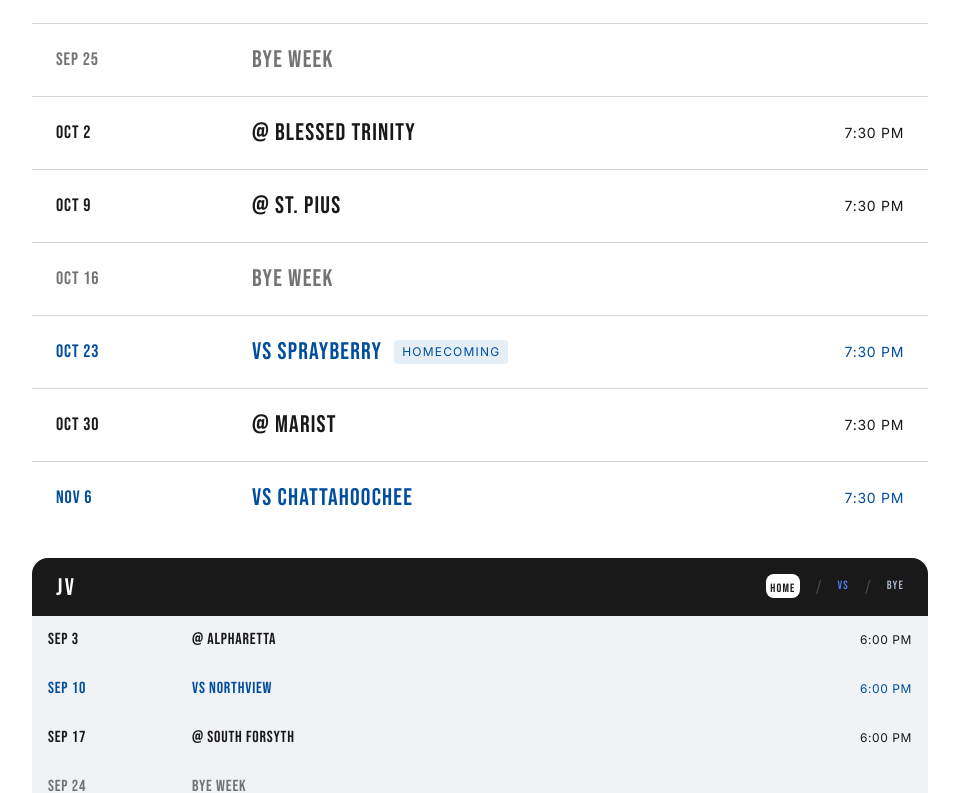
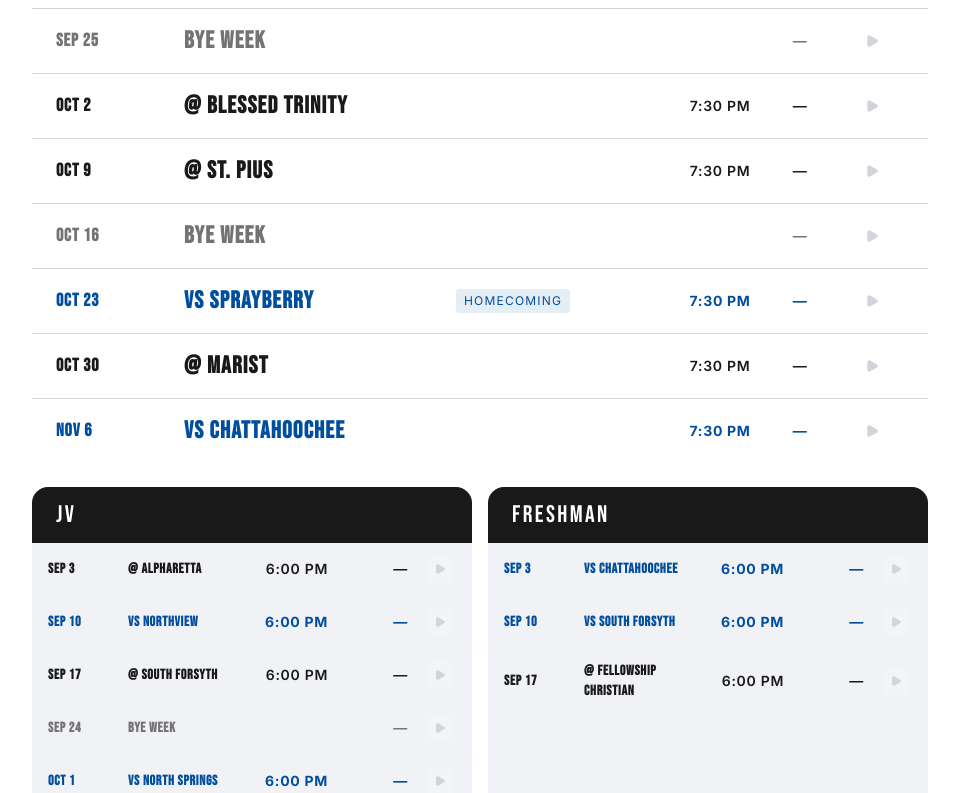
Before and after one commit to orbonnie/chs-football, a Next.js app: page /schedule in a window 1280 px wide. Shown: the part 807-1600 px from the top of the page, without its empty margins (160-1119 px from the left). Built offline with nearby package versions, Linux system fonts and the light colour scheme.

Commit message:
Update schedule format and add freshman

```diff
--- a/src/app/schedule/page.tsx
+++ b/src/app/schedule/page.tsx
@@ -1,57 +1,126 @@
 import type { Metadata } from 'next'
-import { varsity, jv } from '@/data/schedule'
+import { Play } from "lucide-react";
+import { varsity, jv, freshman } from '@/data/schedule'
+import type { Game } from '@/data/schedule'
 
 export const metadata: Metadata = {
   title: 'Schedule | Centennial Knights Football',
 }
 
-type Game = { date: string; location: string; opponent: string; time: string; note: string }
+function gameTextColor(location: string) {
+  if (location === '@') return 'text-black-500 font-semibold'    // away — black
+  if (location === 'BYE') return 'text-silver-700 font-semibold' // bye — gray
+  return 'text-royal-600 font-bold'                              // home — blue
+}
 
-function gameTextColor(location: string) {
-  if (location === 'vs') return 'text-royal-600'   // vs — royal blue
-  if (location === 'BYE') return 'text-silver-700'  // bye — gray
-  return 'text-black-500'                               // @ — black
+const colGrid = "grid grid-cols-[8rem_minmax(0,20rem)_14rem_5rem_5rem_4rem] items-center"
+
+function ColumnHeaders() {
+  return (
+    <div className={`hidden md:grid ${colGrid} px-6 py-2 border-b border-gray-200 text-gray-500 bg-gray-50 font-display text-xs tracking-widest uppercase `}>
+      <span className="font-display text-xs tracking-widest uppercase text-left">Date</span>
+      <span>Opponent</span>
+      <span className="text-center">Notes</span>
+      <span className="text-center">Time</span>
+      <span className="text-center">Score</span>
+      <span className="text-center">Watch</span>
+    </div>
+  )
 }
 
 function VarsityRow({ game }: { game: Game }) {
   const isBye = game.location === 'BYE'
   const textColor = gameTextColor(game.location)
   return (
-    <div className="flex flex-col sm:flex-row sm:items-center justify-between px-6 py-5 gap-1 border-b border-gray-300 last:border-0">
-      <span className={`font-display text-lg tracking-wider w-48 shrink-0 ${textColor}`}>
-        {game.date}
-      </span>
-      <div className="flex items-center gap-3 flex-1">
+    <div className="px-6 py-4 border-b border-gray-300 last:border-0">
+      {/* Mobile */}
+      <div className="flex items-baseline justify-between md:hidden">
+        <div>
+          <span className={`font-display text-sm tracking-wider block ${textColor}`}>{game.date}</span>
+          <span className={`font-display text-xl tracking-wider block ${textColor}`}>
+            {isBye ? 'BYE WEEK' : `${game.location.toUpperCase()} ${game.opponent.toUpperCase()}`}
+          </span>
+          {game.note && <span className="text-xs tracking-widest uppercase text-royal-600 mt-0.5 block">{game.note}</span>}
+        </div>
+        <div>
+          {!isBye && <span className={`font-display text-sm tracking-wider shrink-0 ml-4 ${textColor}`}>{game.time}</span>}
+          <a
+            href={game.recording || undefined}
+            target="_blank"
+            rel="noopener noreferrer"
+            className={`justify-self-center flex items-center justify-center w-8 h-8 rounded-lg transition-all duration-200${
+              game.recording
+                ? 'bg-black-500/80 hover:bg-black-500 text-white border border-white/20'
+                : 'bg-gray-100 text-gray-300 cursor-not-allowed pointer-events-none'
+            }`}
+            aria-label="Watch recording"
+          >
+            <Play className={`w-3.5 h-3.5 fill-current`} />
+          </a>
+        </div>
+      </div>
+
+      {/* Desktop */}
+      <div className={`hidden md:grid ${colGrid}`}>
+        <span className={`font-display text-lg tracking-wider text-left ${textColor}`}>{game.date}</span>
         <span className={`font-display text-2xl tracking-wider ${textColor}`}>
           {isBye ? 'BYE WEEK' : `${game.location.toUpperCase()} ${game.opponent.toUpperCase()}`}
         </span>
-        {game.note && (
-          <span className="text-xs tracking-widest uppercase text-royal-600 bg-royal-600/10 px-2 py-1 rounded hidden sm:inline">
-            {game.note}
-          </span>
-        )}
+        <span className={`text-xs tracking-widest uppercase text-royal-600 bg-royal-600/10 px-2 py-1 rounded text-center truncate w-fit whitespace-pre-line ${!game.note ? 'invisible' : ''}`}>
+          {game.note || ''}
+        </span>
+        <span className={`text-sm tracking-wider text-center ${isBye ? 'invisible' : textColor}`}>{game.time}</span>
+        <span className={`text-sm tracking-wider text-center ${textColor}`}>{game.result || '—'}</span>
+        <a
+          href={game.recording || undefined}
+          target="_blank"
+          rel="noopener noreferrer"
+          className={`justify-self-center flex items-center justify-center w-8 h-8 rounded-lg transition-all duration-200${
+            game.recording
+              ? 'bg-black-500/80 hover:bg-black-500 text-white border border-white/20'
+              : 'bg-gray-100 text-gray-300 cursor-not-allowed pointer-events-none'
+          }`}
+          aria-label="Watch recording"
+        >
+          <Play className={`w-3.5 h-3.5 fill-current`} />
+        </a>
       </div>
-      {!isBye && (
-        <span className={`text-sm tracking-wider shrink-0 ${textColor}`}>{game.time}</span>
-      )}
     </div>
   )
 }
+
+const jvColGrid = "grid grid-cols-[4rem_1fr_4rem_4rem_2rem] items-center gap-x-4"
 
 function JVRow({ game }: { game: Game }) {
   const isBye = game.location === 'BYE'
   const textColor = gameTextColor(game.location)
   return (
-    <div className="flex items-center justify-between px-4 py-3 border-b border-gray-100 last:border-0">
-      <span className={`font-display text-base tracking-wider w-36 shrink-0 ${textColor}`}>
+    <div className={`${jvColGrid} px-4 py-3 border-b border-gray-100 last:border-0`}>
+      <span className={`font-display text-sm tracking-wider ${textColor}`}>
         {game.date}
       </span>
-      <span className={`font-display text-base tracking-wider flex-1 ${textColor}`}>
+      <span className={`font-display text-sm tracking-wider ${textColor}`}>
         {isBye ? 'BYE WEEK' : `${game.location.toUpperCase()} ${game.opponent.toUpperCase()}`}
       </span>
-      {!isBye && (
-        <span className={`text-xs tracking-wider shrink-0 ${textColor}`}>{game.time}</span>
-      )}
+      <span className={`text-sm tracking-wider text-right ${isBye ? 'invisible' : textColor}`}>
+        {game.time}
+      </span>
+      <span className={`text-sm tracking-wider text-right ${textColor}`}>
+        {game.result || '—'}
+      </span>
+      <a
+        href={game.recording || undefined}
+        target="_blank"
+        rel="noopener noreferrer"
+        className={`justify-self-center flex items-center justify-center w-7 h-7 rounded-lg transition-all duration-200 ${
+          game.recording
+            ? 'bg-black-500/80 hover:bg-black-500 text-white border border-white/20'
+            : 'bg-gray-100 text-gray-300 cursor-not-allowed pointer-events-none'
+        }`}
+        aria-label="Watch recording"
+      >
+        <Play className="w-3 h-3 fill-current" />
+      </a>
     </div>
   )
 }
@@ -75,41 +144,44 @@ export default function SchedulePage() {
             </div>
             {/* Color key */}
             <div className="flex items-center gap-6 pb-1">
+              <span className="font-display text-royal-400 text-sm tracking-widest">HOME</span>
+              <span className="text-white/70">/</span>
               <span className="bg-white px-1 rounded-lg">
-                <span className="font-display text-black-500 text-sm tracking-widest">HOME</span>
+                <span className="font-display text-black-500 text-sm tracking-widest">AWAY</span>
               </span>
-              <span className="text-white/70">/</span>
-              <span className="font-display text-royal-400 text-sm tracking-widest">vs</span>
               <span className="text-white/70">/</span>
               <span className="font-display text-silver-500 text-sm tracking-widest">BYE</span>
             </div>
           </div>
 
+          <ColumnHeaders />
           {/* Varsity rows */}
           {varsity.map((game, i) => <VarsityRow key={i} game={game} />)}
         </div>
 
-        {/* JV — smaller card below */}
-        <div className="bg-silver-300 rounded-2xl overflow-hidden">
-          <div className="bg-black-500 px-6 py-4 flex items-end justify-between">
-            <div>
+        {/* JV + Freshman side by side */}
+        <div className="grid grid-cols-1 md:grid-cols-2 gap-4">
+
+          {/* JV */}
+          <div className="bg-silver-300 rounded-2xl overflow-hidden pb-5">
+            <div className="bg-black-500 px-6 py-4">
               <h2 className="font-display text-white text-2xl tracking-widest leading-none">JV</h2>
             </div>
-            <div className="flex items-center gap-4 pb-0.5">
-              <span className="bg-white px-1 rounded-lg">
-                <span className="font-display text-black-500 text-xs tracking-widest">HOME</span>
-              </span>
-              <span className="text-white/20">/</span>
-              <span className="font-display text-royal-400 text-xs tracking-widest">vs</span>
-              <span className="text-white/20">/</span>
-              <span className="font-display text-silver-500 text-xs tracking-widest">BYE</span>
+            {jv.map((game, i) => <JVRow key={i} game={game} />)}
+          </div>
+
+          {/* Freshman */}
+          <div className="bg-silver-300 rounded-2xl overflow-hidden">
+            <div className="bg-black-500 px-6 py-4">
+              <h2 className="font-display text-white text-2xl tracking-widest leading-none">FRESHMAN</h2>
             </div>
+            {freshman.map((game, i) => <JVRow key={i} game={game} />)}
           </div>
-          {jv.map((game, i) => <JVRow key={i} game={game} />)}
+
         </div>
         {/* Playoffs footer */}
-        <div className="bg-royal-600 mt-12 px-6 py-4 text-center">
-          <p className="font-display text-silver-400 text-sm tracking-[0.4em]">GHSA STATE PLAYOFFS</p>
+        <div className="bg-royal-600 mt-12 px-6 py-4 text-center rounded">
+          <p className="font-display text-white text-sm tracking-[0.4em]">GHSA STATE PLAYOFFS</p>
         </div>
 
       </div>
--- a/src/data/schedule.ts
+++ b/src/data/schedule.ts
@@ -5,41 +5,48 @@ export type Game = {
   time: string
   note: string
   location: 'vs' | '@' | 'BYE' | 'scrimmage'
-  result: string | null
-  team: 'varsity' | 'jv'
+  result: string
+  recording: string
+  team: 'varsity' | 'jv' | 'freshman'
 }
 
 export const games: Game[] = [
   // VARSITY
-  { team: 'varsity', date: 'May 8',  isoDate: '2026-05-08', opponent: 'Black and Blue', time: '6:00 PM', note: '', location: 'scrimmage', result: null },
-  { team: 'varsity', date: 'May 15', isoDate: '2026-05-15', opponent: 'Chamblee', time: '7:30 PM', note: '', location: 'scrimmage', result: null },
-  { team: 'varsity', date: 'Aug 20', isoDate: '2026-08-20', opponent: 'Dunwoody', time: '7:30 PM', note: 'Corky Kell @Blessed Trinity', location: '@', result: null },
-  { team: 'varsity', date: 'Aug 28', isoDate: '2026-08-28', opponent: 'Johns Creek', time: '7:30 PM', note: 'Veteran Memorial Bowl', location: 'vs', result: null },
-  { team: 'varsity', date: 'Sep 4',  isoDate: '2026-09-04', opponent: 'Alpharetta', time: '7:30 PM', note: 'Senior Night', location: 'vs', result: null },
-  { team: 'varsity', date: 'Sep 11', isoDate: '2026-09-11', opponent: 'South Forsyth', time: '7:30 PM', note: '', location: '@', result: null },
-  { team: 'varsity', date: 'Sep 18', isoDate: '2026-09-18', opponent: 'Cambridge', time: '7:30 PM', note: 'Jr. Knight Night', location: 'vs', result: null },
-  { team: 'varsity', date: 'Sep 25', isoDate: '2026-09-25', opponent: '', time: '', note: '', location: 'BYE', result: null },
-  { team: 'varsity', date: 'Oct 2',  isoDate: '2026-10-02', opponent: 'Blessed Trinity', time: '7:30 PM', note: '', location: '@', result: null },
-  { team: 'varsity', date: 'Oct 9',  isoDate: '2026-10-09', opponent: 'St. Pius', time: '7:30 PM', note: '', location: '@', result: null },
-  { team: 'varsity', date: 'Oct 16', isoDate: '2026-10-16', opponent: '', time: '', note: '', location: 'BYE', result: null },
-  { team: 'varsity', date: 'Oct 23', isoDate: '2026-10-23', opponent: 'Sprayberry', time: '7:30 PM', note: 'Homecoming', location: 'vs', result: null },
-  { team: 'varsity', date: 'Oct 30', isoDate: '2026-10-30', opponent: 'Marist', time: '7:30 PM', note: '', location: '@', result: null },
-  { team: 'varsity', date: 'Nov 6',  isoDate: '2026-11-06', opponent: 'Chattahoochee', time: '7:30 PM', note: '', location: 'vs', result: null },
+  { team: 'varsity', date: 'May 8',  isoDate: '2026-05-08', opponent: 'Black and Blue', time: '6:00 PM', note: '', location: 'scrimmage', result: "", recording: "" },
+  { team: 'varsity', date: 'May 15', isoDate: '2026-05-15', opponent: 'Chamblee', time: '7:30 PM', note: '', location: 'scrimmage', result: "", recording: "" },
+  { team: 'varsity', date: 'Aug 20', isoDate: '2026-08-20', opponent: 'Dunwoody', time: '7:30 PM', note: 'Corky Kell\n@Blessed Trinity', location: '@', result: "", recording: "" },
+  { team: 'varsity', date: 'Aug 28', isoDate: '2026-08-28', opponent: 'Johns Creek', time: '7:30 PM', note: 'Veteran Memorial Bowl', location: 'vs', result: "", recording: "" },
+  { team: 'varsity', date: 'Sep 4',  isoDate: '2026-09-04', opponent: 'Alpharetta', time: '7:30 PM', note: 'Senior Night', location: 'vs', result: "", recording: "" },
+  { team: 'varsity', date: 'Sep 11', isoDate: '2026-09-11', opponent: 'South Forsyth', time: '7:30 PM', note: '', location: '@', result: "", recording: "" },
+  { team: 'varsity', date: 'Sep 18', isoDate: '2026-09-18', opponent: 'Cambridge', time: '7:30 PM', note: 'Jr. Knight Night', location: 'vs', result: "", recording: "" },
+  { team: 'varsity', date: 'Sep 25', isoDate: '2026-09-25', opponent: '', time: '', note: '', location: 'BYE', result: "", recording: "" },
+  { team: 'varsity', date: 'Oct 2',  isoDate: '2026-10-02', opponent: 'Blessed Trinity', time: '7:30 PM', note: '', location: '@', result: "", recording: "" },
+  { team: 'varsity', date: 'Oct 9',  isoDate: '2026-10-09', opponent: 'St. Pius', time: '7:30 PM', note: '', location: '@', result: "", recording: "" },
+  { team: 'varsity', date: 'Oct 16', isoDate: '2026-10-16', opponent: '', time: '', note: '', location: 'BYE', result: "", recording: "" },
+  { team: 'varsity', date: 'Oct 23', isoDate: '2026-10-23', opponent: 'Sprayberry', time: '7:30 PM', note: 'Homecoming', location: 'vs', result: "", recording: "" },
+  { team: 'varsity', date: 'Oct 30', isoDate: '2026-10-30', opponent: 'Marist', time: '7:30 PM', note: '', location: '@', result: "", recording: "" },
+  { team: 'varsity', date: 'Nov 6',  isoDate: '2026-11-06', opponent: 'Chattahoochee', time: '7:30 PM', note: '', location: 'vs', result: "", recording: "" },
 
   // JV
-  { team: 'jv', date: 'Sep 3',  isoDate: '2026-09-03', opponent: 'Alpharetta', time: '6:00 PM', note: '', location: '@', result: null },
-  { team: 'jv', date: 'Sep 10', isoDate: '2026-09-10', opponent: 'Northview', time: '6:00 PM', note: '', location: 'vs', result: null },
-  { team: 'jv', date: 'Sep 17', isoDate: '2026-09-17', opponent: 'South Forsyth', time: '6:00 PM', note: '', location: '@', result: null },
-  { team: 'jv', date: 'Sep 24', isoDate: '2026-09-24', opponent: '', time: '', note: '', location: 'BYE', result: null },
-  { team: 'jv', date: 'Oct 1',  isoDate: '2026-10-01', opponent: 'North Springs', time: '6:00 PM', note: '', location: 'vs', result: null },
-  { team: 'jv', date: 'Oct 8',  isoDate: '2026-10-08', opponent: 'Johns Creek', time: '6:00 PM', note: '', location: '@', result: null },
-  { team: 'jv', date: 'Oct 15', isoDate: '2026-10-15', opponent: 'Riverwood', time: '6:00 PM', note: '', location: 'vs', result: null },
-  { team: 'jv', date: 'Oct 28', isoDate: '2026-10-28', opponent: 'Chattahoochee', time: '6:00 PM', note: '', location: '@', result: null },
+  { team: 'jv', date: 'Sep 3',  isoDate: '2026-09-03', opponent: 'Alpharetta', time: '6:00 PM', note: '', location: '@', result: "", recording: "" },
+  { team: 'jv', date: 'Sep 10', isoDate: '2026-09-10', opponent: 'Northview', time: '6:00 PM', note: '', location: 'vs', result: "", recording: "" },
+  { team: 'jv', date: 'Sep 17', isoDate: '2026-09-17', opponent: 'South Forsyth', time: '6:00 PM', note: '', location: '@', result: "", recording: "" },
+  { team: 'jv', date: 'Sep 24', isoDate: '2026-09-24', opponent: '', time: '', note: '', location: 'BYE', result: "", recording: "" },
+  { team: 'jv', date: 'Oct 1',  isoDate: '2026-10-01', opponent: 'North Springs', time: '6:00 PM', note: '', location: 'vs', result: "", recording: "" },
+  { team: 'jv', date: 'Oct 8',  isoDate: '2026-10-08', opponent: 'Johns Creek', time: '6:00 PM', note: '', location: '@', result: "", recording: "" },
+  { team: 'jv', date: 'Oct 15', isoDate: '2026-10-15', opponent: 'Riverwood', time: '6:00 PM', note: '', location: 'vs', result: "", recording: "" },
+  { team: 'jv', date: 'Oct 28', isoDate: '2026-10-28', opponent: 'Chattahoochee', time: '6:00 PM', note: '', location: '@', result: "", recording: "" },
+
+  // FRESHMAN
+  { team: 'freshman', date: 'Sep 3',  isoDate: '2026-09-03', opponent: 'Chattahoochee', time: '6:00 PM', note: '', location: 'vs', result: "", recording: "" },
+  { team: 'freshman', date: 'Sep 10', isoDate: '2026-09-10', opponent: 'South Forsyth', time: '6:00 PM', note: '', location: 'vs', result: "", recording: "" },
+  { team: 'freshman', date: 'Sep 17', isoDate: '2026-09-17', opponent: 'Fellowship Christian', time: '6:00 PM', note: '', location: '@', result: "", recording: "" },
 ]
 
 // Helper to get just one team's games
 export const varsity = games.filter(g => g.team === 'varsity')
 export const jv = games.filter(g => g.team === 'jv')
+export const freshman = games.filter(g => g.team === 'freshman')
 
 // Helper for NextGame component
 export function getNextGame(): Game | null {
```
